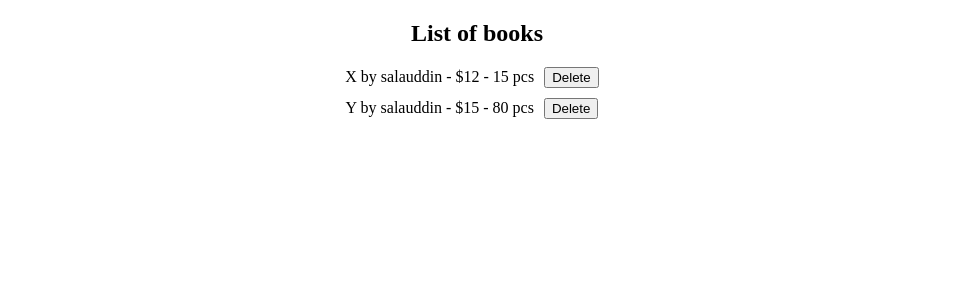
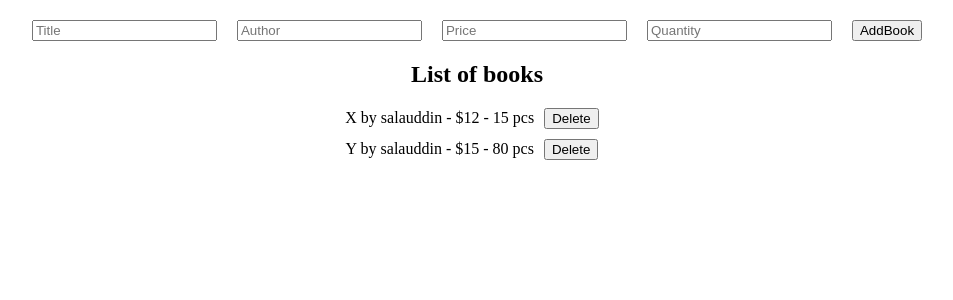
Before and after one commit to Salauddin-Ahmad/Redux-Toolkit-practice, a React (Vite) app in the folder book-crud-app/book-app/: page / in a window 1280 px wide. Shown: the top 300 px of the page, without its empty margins (163-1116 px from the left). Built offline with nearby package versions, Linux system fonts and the light colour scheme.

Commit message:
add book operatin done

```diff
--- a/book-crud-app/book-app/package.json
+++ b/book-crud-app/book-app/package.json
@@ -11,6 +11,7 @@
   },
   "dependencies": {
     "@reduxjs/toolkit": "^2.2.7",
+    "nanoid": "^5.0.7",
     "react": "^18.3.1",
     "react-dom": "^18.3.1",
     "react-redux": "^9.1.2"
--- a/book-crud-app/book-app/src/App.jsx
+++ b/book-crud-app/book-app/src/App.jsx
@@ -1,9 +1,11 @@
 
+import BookForm from './components/BookForm'
 import BookList from './components/BookList'
 
 function App() {
   return (
     <div className='App'>
+      <BookForm />
       <BookList />
     </div>
   )
--- /dev/null
+++ b/book-crud-app/book-app/src/components/BookForm.jsx
@@ -0,0 +1,68 @@
+import { nanoid } from "nanoid";
+import { useState } from "react";
+import { useDispatch } from "react-redux";
+import { addBook } from "../features/bookSlice";
+
+const BookForm = () => {
+
+    const dispatch = useDispatch();
+
+    const [book, setBook] = useState({
+        title: '',
+        author: '',
+        price: '',
+        quantity: '',
+    })
+
+    const handleChange = (event) => {
+        const { name, value } = event.target;
+        setBook((prevBook) => ({ ...prevBook, [name]: value }));
+    }
+    const handleSubmit = (event) => {
+        event.preventDefault();
+        dispatch(addBook({...book, id: nanoid() }));
+    }
+
+    return (
+        <div>
+           <form onSubmit={handleSubmit}>
+           <input
+                type="text"
+                name="title"
+                placeholder="Title"
+                value={book.title}
+                onChange={handleChange}
+                required
+            />
+            <input
+                type="text"
+                name="author"
+                placeholder="Author"
+                value={book.author}
+                onChange={handleChange}
+                required
+            />
+
+            <input
+                type="number"
+                name="price"
+                placeholder="Price"
+                value={book.price}
+                onChange={handleChange}
+                required
+            />
+            <input
+                type="number"
+                name="quantity"
+                placeholder="Quantity"
+                value={book.quantity}
+                onChange={handleChange}
+                required
+            />
+            <button type="submit">AddBook</button>
+           </form>
+        </div>
+    );
+};
+
+export default BookForm;
--- a/book-crud-app/book-app/src/features/bookSlice.js
+++ b/book-crud-app/book-app/src/features/bookSlice.js
@@ -15,11 +15,14 @@ const bookSlice = createSlice({
         deleteBook: (state, action) => {
             const  id  = action.payload;
             state.books = state.books.filter((book) => book.id !== id)
+        },
+        addBook: (state, action) => {
+            state.books.push(action.payload);
         }
     }
 });
 
-export const {deleteBook} = bookSlice.actions
+export const {deleteBook, addBook} = bookSlice.actions
 
 
 
```
Also changed, not shown: 1 other file (tests, documents, lock files or other folders).
